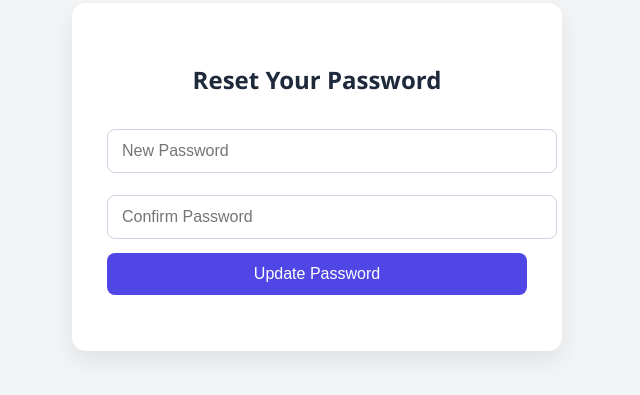
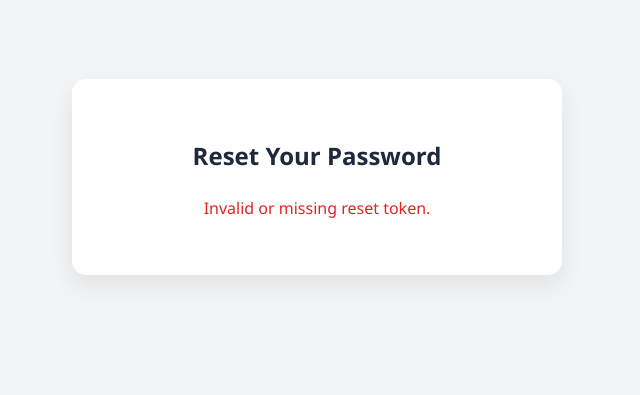
Before and after one commit to Codewithkaranja/myAUTH, a website: page docs/reset-password.html in a window 1280 px wide. Shown: the part 223-618 px from the top of the page, without its empty margins (323-963 px from the left). Drawn offline with Linux system fonts and the light colour scheme.

```diff
--- a/docs/reset-password.html
+++ b/docs/reset-password.html
@@ -110,9 +110,9 @@
       const form = document.getElementById("resetForm");
       const msgEl = document.getElementById("message");
 
-      // Extract token from URL path
-      const pathParts = window.location.pathname.split("/");
-      const token = pathParts[pathParts.length - 1];
+      // ✅ Extract token from query parameter (?token=...)
+      const urlParams = new URLSearchParams(window.location.search);
+      const token = urlParams.get("token");
 
       if (!token) {
         msgEl.style.color = "#dc2626";
```
